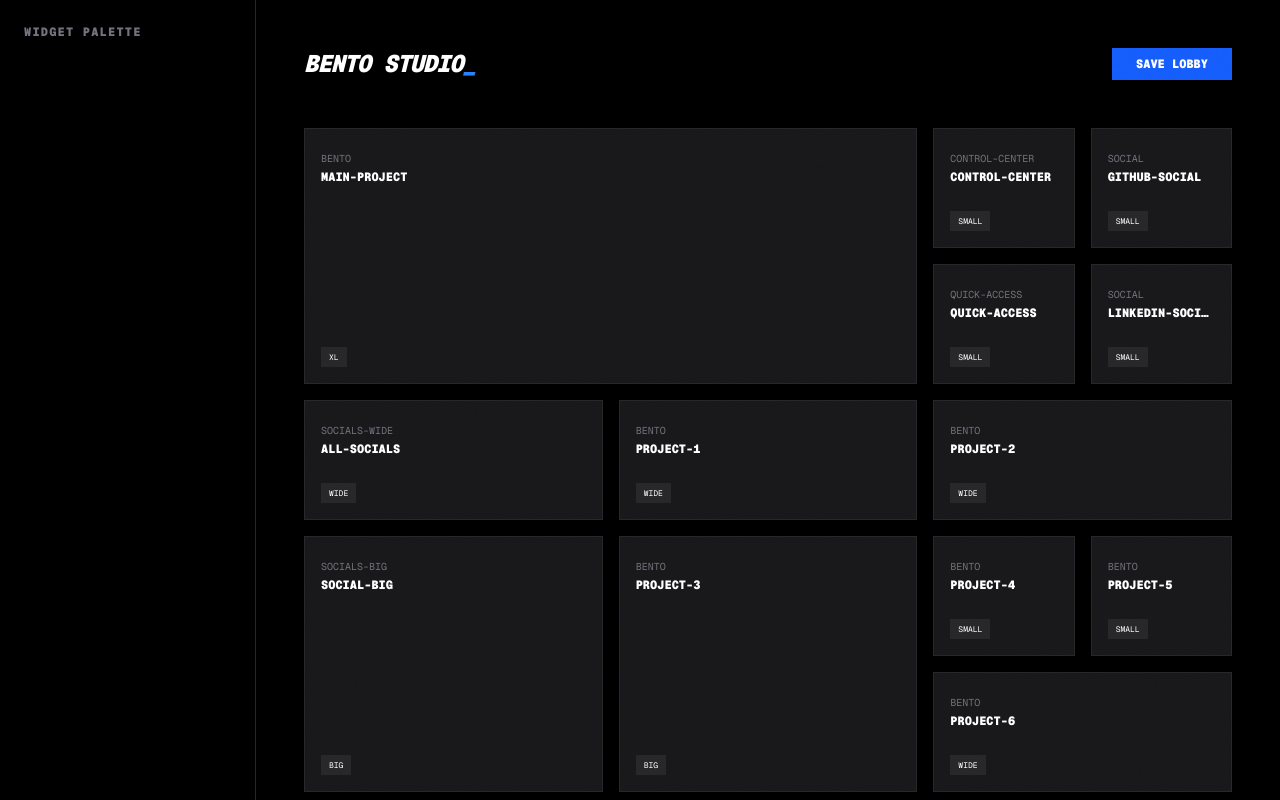
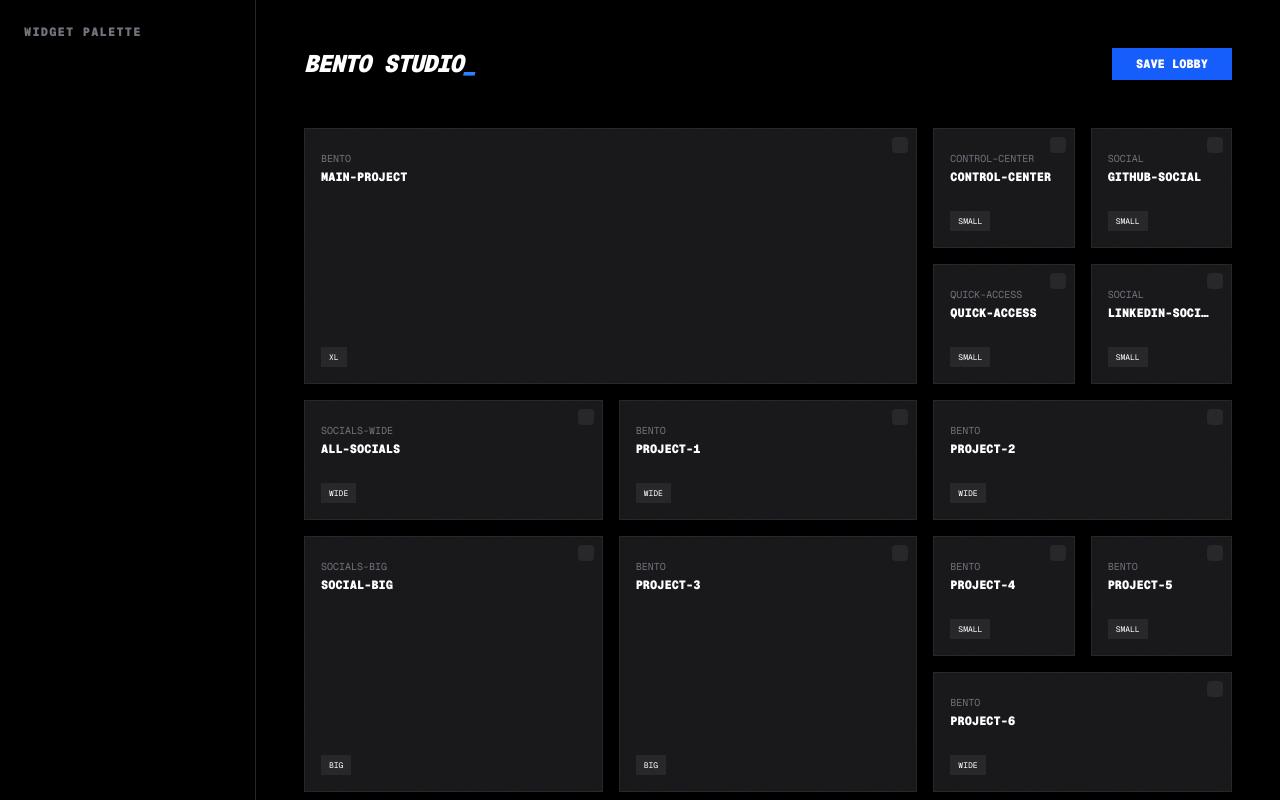
Before and after one commit to D-Seonay/bento-lobby-template, a Next.js app: page /studio in a window 1280 px wide. Built offline with nearby package versions, Linux system fonts and the light colour scheme.

Commit message:
feat: add widget selection logic to studio

```diff
--- a/app/studio/page.tsx
+++ b/app/studio/page.tsx
@@ -10,6 +10,7 @@ import { SortableGridItem } from '@/components/studio/SortableGridItem';
 
 export default function StudioPage() {
   const [grid, setGrid] = useState<GridItem[]>((lobbyConfig as LobbyConfig).grid);
+  const [selectedId, setSelectedId] = useState<string | null>(null);
 
   const handleSave = async () => {
     await saveStudioConfig(grid);
@@ -58,7 +59,13 @@ export default function StudioPage() {
           <SortableContext items={grid.map(i => i.id)}>
              <div className="grid grid-cols-6 auto-rows-[120px] gap-4">
                {grid.map(item => (
-                 <SortableGridItem key={item.id} item={item} onResize={handleResize} />
+                 <SortableGridItem
+                   key={item.id}
+                   item={item}
+                   onResize={handleResize}
+                   isSelected={selectedId === item.id}
+                   onSelect={setSelectedId}
+                 />
                ))}
              </div>
           </SortableContext>
--- a/components/studio/SortableGridItem.tsx
+++ b/components/studio/SortableGridItem.tsx
@@ -3,7 +3,17 @@ import { useSortable } from '@dnd-kit/sortable';
 import { CSS } from '@dnd-kit/utilities';
 import { GridItem } from '@/types/lobby';
 
-export function SortableGridItem({ item, onResize }: { item: GridItem, onResize: (id: string) => void }) {
+export function SortableGridItem({
+  item,
+  onResize,
+  isSelected,
+  onSelect
+}: {
+  item: GridItem,
+  onResize: (id: string) => void,
+  isSelected: boolean,
+  onSelect: (id: string) => void
+}) {
   const { attributes, listeners, setNodeRef, transform, transition } = useSortable({ id: item.id });
 
   const style = {
@@ -22,9 +32,10 @@ export function SortableGridItem({ item, onResize }: { item: GridItem, onResize:
     <div
       ref={setNodeRef}
       style={style}
-      className={`${spanClasses[item.size]} bg-zinc-900 border border-zinc-800 p-4 flex flex-col justify-between group relative`}
+      onClick={() => onSelect(item.id)}
+      className={`${spanClasses[item.size]} bg-zinc-900 border ${isSelected ? 'border-blue-500 ring-1 ring-blue-500' : 'border-zinc-800'} p-4 flex flex-col justify-between group relative cursor-pointer`}
     >
-      <div {...attributes} {...listeners} className="absolute inset-0 cursor-grab active:cursor-grabbing" />
+      <div {...attributes} {...listeners} className="absolute top-2 right-2 w-4 h-4 bg-zinc-800 rounded cursor-grab active:cursor-grabbing z-20" />
 
       <div className="relative z-10 pointer-events-none">
         <span className="text-[10px] text-zinc-500">{item.type}</span>
@@ -33,7 +44,10 @@ export function SortableGridItem({ item, onResize }: { item: GridItem, onResize:
 
       <div className="relative z-10 flex gap-2">
         <button
-          onClick={() => onResize(item.id)}
+          onClick={(e) => {
+            e.stopPropagation();
+            onResize(item.id);
+          }}
           className="pointer-events-auto text-[8px] px-2 py-1 bg-zinc-800 hover:bg-blue-600 transition-colors"
         >
           {item.size.toUpperCase()}
```
